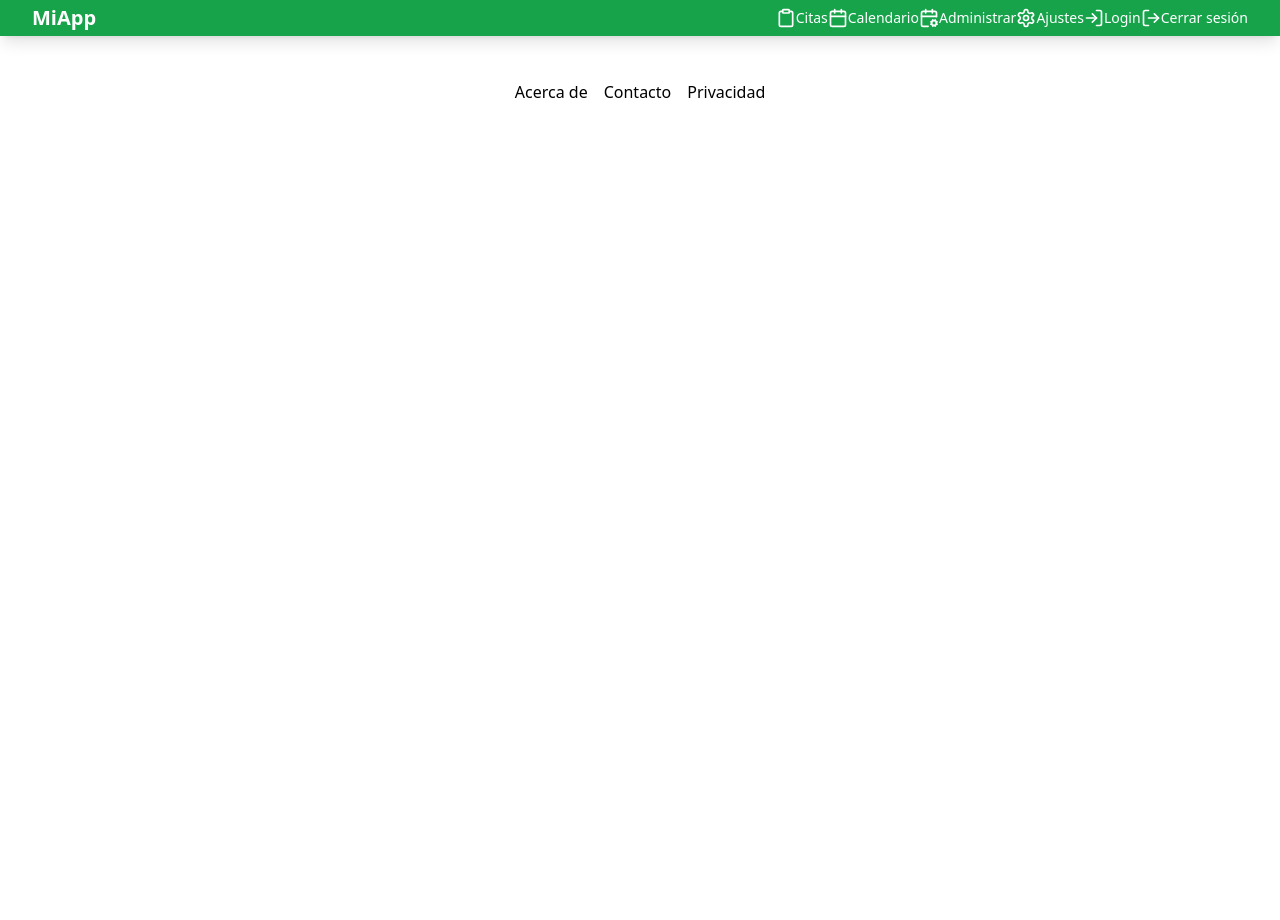
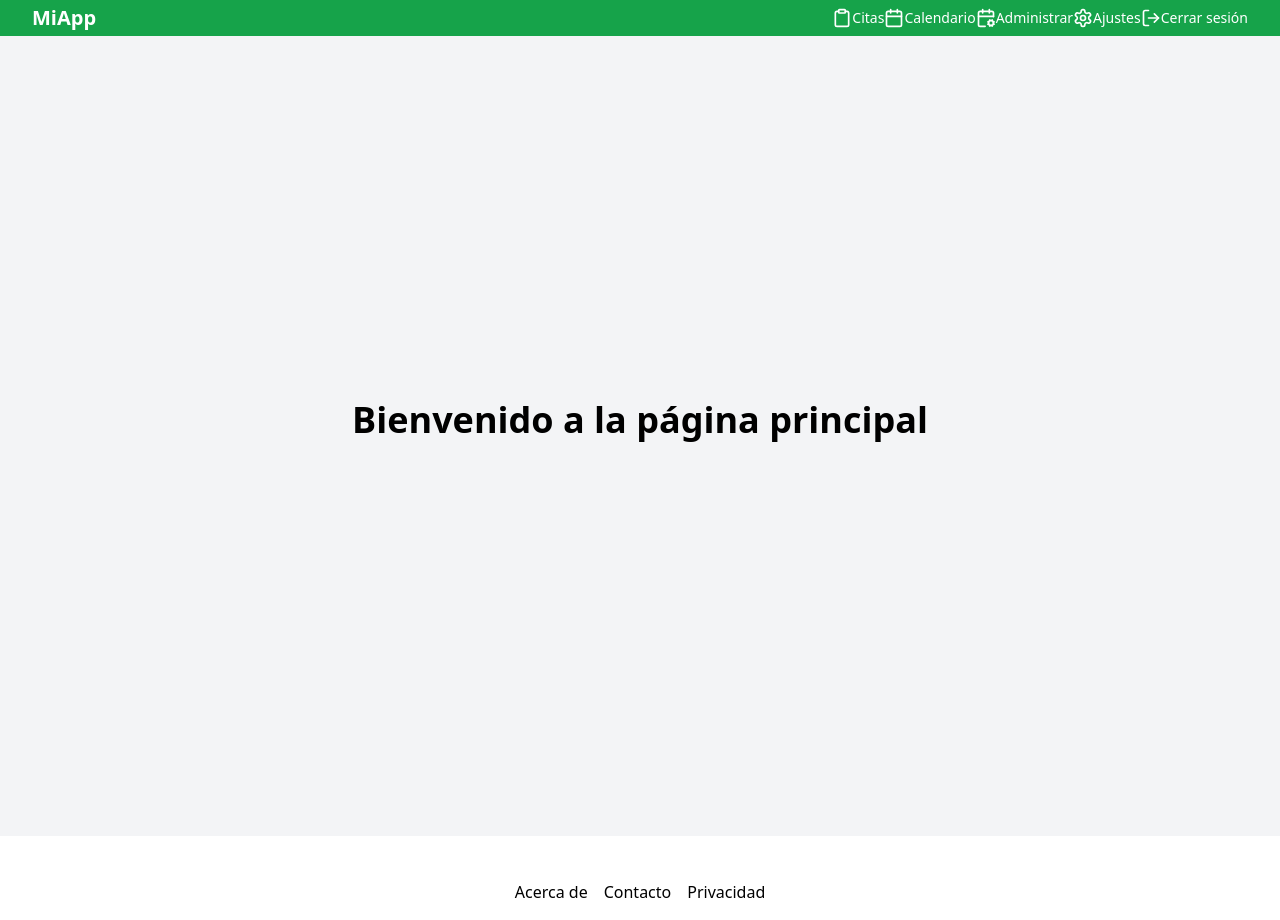
Before and after one commit to sebas-tian18/APP-Agenda-Mayor, a React (Vite) app in the folder frontend/: page /home in a window 1280 px wide. Before the commit the page ends 800 px from the top, so only its background shows below. Built offline with nearby package versions, Linux system fonts and the light colour scheme.

Commit message:
Acceso al Login y redirección al Home

```diff
--- a/frontend/Components/Navbar.jsx
+++ b/frontend/Components/Navbar.jsx
@@ -15,8 +15,7 @@ function Navbar() {
             <NavItem to="/calendario" icon={<Calendar size={20} />} text="Calendario" />
             <NavItem to="/administrar" icon={<CalendarCog size={20} />} text="Administrar" />
             <NavItem to="/ajustes" icon={<Settings size={20} />} text="Ajustes" />
-            {/* Botón de Login */}
-            <NavItem to="/Login" icon={<LogIn size={20} />} text="Login" />
+
 
             <button
               onClick={() => console.log('Cerrar sesión')}
--- a/frontend/pages/Home.jsx
+++ b/frontend/pages/Home.jsx
@@ -4,20 +4,10 @@ import { Link } from 'react-router-dom';
 const Home = () => {
   return (
     <div className="flex flex-col items-center justify-center h-screen bg-gray-100">
-      <h1 className="text-4xl font-bold mb-8">Bienvenido a MiApp</h1>
+      <h1 className="text-4xl font-bold mb-8">Bienvenido a la página principal</h1>
       <div className="flex space-x-4">
-        <Link to="/servicios">
-          <button className="bg-green-500 text-white px-4 py-2 rounded">Citas</button>
-        </Link>
-        <Link to="/calendario">
-          <button className="bg-blue-500 text-white px-4 py-2 rounded">Calendario</button>
-        </Link>
-        <Link to="/ajustes">
-          <button className="bg-yellow-500 text-white px-4 py-2 rounded">Ajustes</button>
-        </Link>
-        <Link to="/Login">
-          <button className="bg-red-500 text-white px-4 py-2 rounded">Iniciar sesión</button>
-        </Link>
+
+
       </div>
     </div>
   );
--- a/frontend/pages/Login.jsx
+++ b/frontend/pages/Login.jsx
@@ -1,6 +1,7 @@
 import { useContext, useState } from "react";
 import { FontSizeContext } from "../Components/FontSizeContext.jsx";
 import { toast } from "sonner";
+import { useNavigate } from "react-router-dom";  // Importa useNavigate
 
 const Login = () => {
   const { fontSize, increaseFontSize, decreaseFontSize } =
@@ -11,6 +12,8 @@ const Login = () => {
   const [contrasena, setContrasena] = useState("");
   const [error, setError] = useState(null);
   const [loading, setLoading] = useState(false);
+
+  const navigate = useNavigate(); // Hook de navegación
 
   // manejar envio de formulario
   const handleSubmit = async (e) => {
@@ -43,15 +46,20 @@ const Login = () => {
         toast.success("Autenticacion exitosa!");
         // TODO: redirigir usuario (Manejar Rutas Protegidas react-router)
 
+        // Redirige a la página de Home
+        navigate("/Home");
+
       } else {
         setError(data.message); // Manejar error si credenciales son incorrectas
         toast.warning(data.message || "Error al autenticar usuario");
       }
     } catch (err) {
       toast.error(err.message || "Error al Autenticar.");
+
     } finally {
       setLoading(false); // Termina carga
     }
+
   };
 
   return (
--- a/frontend/src/App.jsx
+++ b/frontend/src/App.jsx
@@ -5,6 +5,7 @@ import Servicios from "../pages/Servicios";
 import EditarPerfil from "../pages/EditarPerfil";
 import Ajustes from "../pages/Ajustes";
 import Administrador from "../pages/Administrador";
+import Home from "../pages/Home"; // Asegúrate de que esta importación sea correcta
 import "./App.css";
 import { FontSizeProvider } from "../Components/FontSizeContext";
 import { Toaster } from "sonner";
@@ -13,27 +14,25 @@ import Footer from "../Components/Footer";  // Importa el Footer
 
 function App() {
   return (
-
-
     <FontSizeProvider>
-
-    <div className="App">
-      <Toaster richColors duration={3000} />  {/* Duracion del toaster */}
+      <div className="App">
+        <Toaster richColors duration={3000} /> {/* Duración del toaster */}
         <Router>
-        <Navbar />
+          <Navbar />
           <Routes>
             <Route path="/administrador" element={<Administrador />} />
+            <Route path="/" element={<Login />} />  {/* Esta será la vista predeterminada */}
             <Route path="/register" element={<Register />} />
             <Route path="/servicios" element={<Servicios />} />
             <Route path="/editar-perfil" element={<EditarPerfil />} />
             <Route path="/login" element={<Login />} />
             <Route path="/ajustes" element={<Ajustes />} />
+            <Route path="/home" element={<Home />} />  {/* Ruta para Home */}
           </Routes>
           <Footer />
         </Router>
-    </div>
+      </div>
     </FontSizeProvider>
-
   );
 }
 
```
